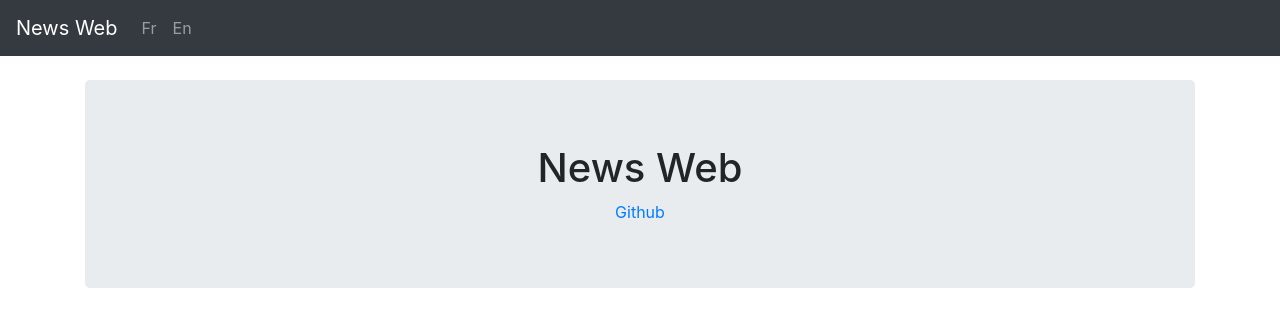
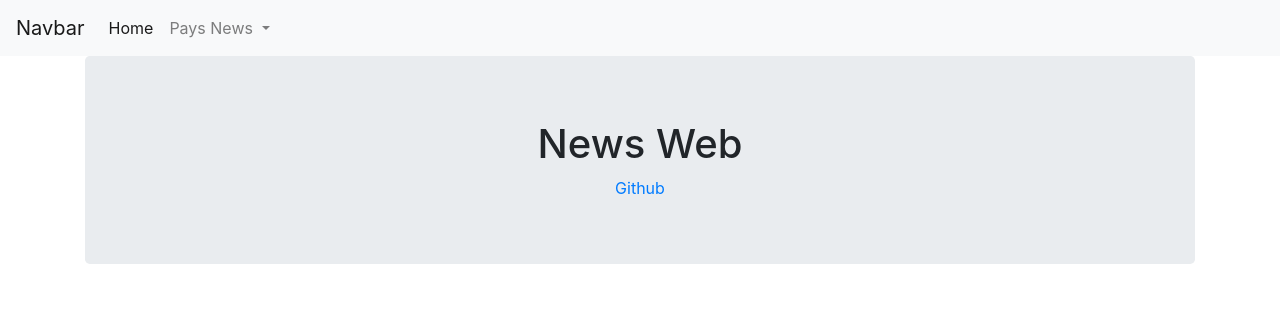
Before and after one commit to SamirPS/News-Flask, a Flask app: page / in a window 1280 px wide. Shown: the top 327 px of the page. Run offline with Flask 2, Linux system fonts and the light colour scheme; some libraries are stand-ins or nearby versions.

Commit message:
Update index.html

```diff
--- a/app/templates/index.html
+++ b/app/templates/index.html
@@ -3,20 +3,32 @@
 <script src="//cdnjs.cloudflare.com/ajax/libs/jquery/3.2.1/jquery.min.js"></script>
 <!------ Include the above in your HEAD tag ---------->
 
-<div class="navbar navbar-expand-md navbar-dark bg-dark mb-4" role="navigation">
-    <a class="navbar-brand" href="https://newswebs.herokuapp.com/">News Web </a>
-        <ul class="navbar-nav mr-auto">
-            <li class="nav-item">
-                <a class="nav-link" href="https://newswebs.herokuapp.com/fr" >Fr</a>
-            </li>
 
-            <li class="nav-item">
-                <a class="nav-link" href="https://newswebs.herokuapp.com/en" >En</a>
+    <nav class="navbar navbar-expand-lg navbar-light bg-light">
+  <a class="navbar-brand" href="https://newswebs.herokuapp.com/">Navbar</a>
+  <button class="navbar-toggler" type="button" data-toggle="collapse" data-target="#navbarSupportedContent" aria-controls="navbarSupportedContent" aria-expanded="false" aria-label="Toggle navigation">
+    <span class="navbar-toggler-icon"></span>
+  </button>
 
-            </li>
+  <div class="collapse navbar-collapse" id="navbarSupportedContent">
+    <ul class="navbar-nav mr-auto">
+      <li class="nav-item active">
+        <a class="nav-link" href="https://newswebs.herokuapp.com/">Home <span class="sr-only">(current)</span></a>
+      </li>
+      <li class="nav-item dropdown">
+        <a class="nav-link dropdown-toggle" href="#" id="navbarDropdown" role="button" data-toggle="dropdown" aria-haspopup="true" aria-expanded="false">
+          Pays News
+        </a>
+        <div class="dropdown-menu" aria-labelledby="navbarDropdown">
+          <a class="dropdown-item" href="https://newswebs.herokuapp.com/fr">Fr</a>
+          <a class="dropdown-item" href="https://newswebs.herokuapp.com/en">En</a>
+          <div class="dropdown-divider"></div>
+        </div>
+      </li>
+    </ul>
+  </div>
+</nav>
 
-
-</div>
 <main role="main" class="container">
     <div class="jumbotron text-center">
         <h1>News Web</h1>
```
